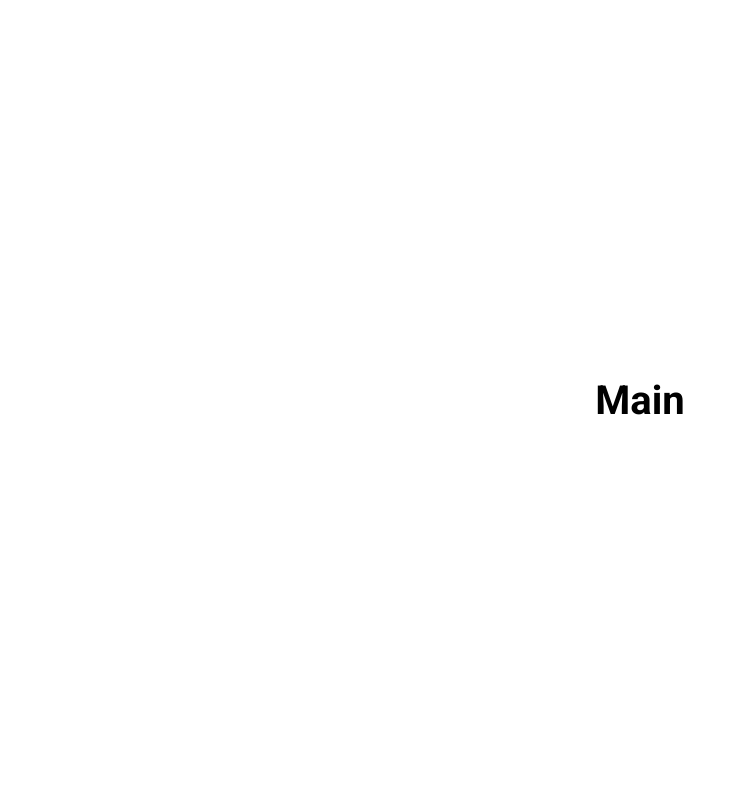
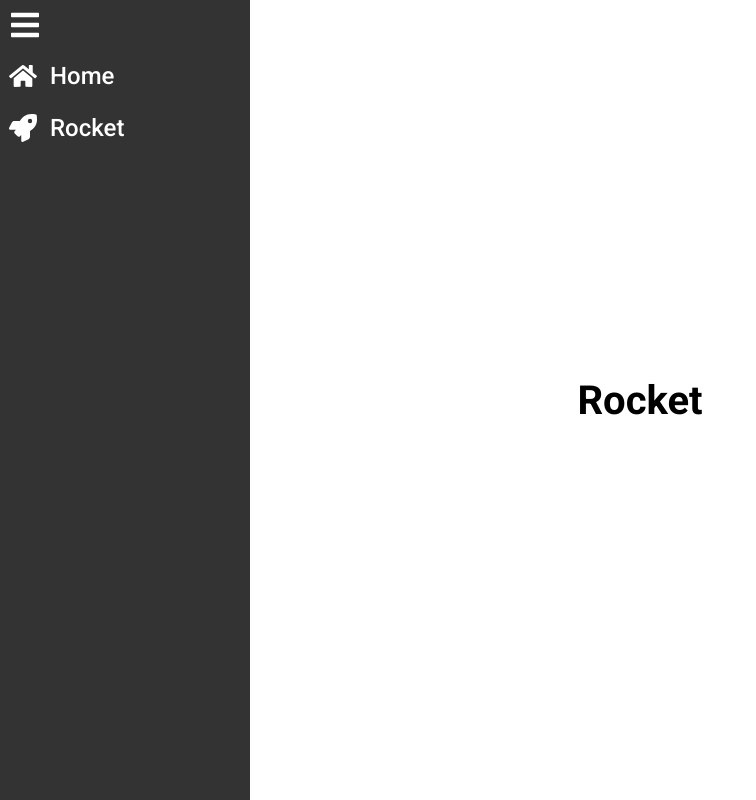
Before and after one commit to Idaslon/T.I.L, a React (Create React App) app in the folder React - Css Design/responsive-sidebar/: page /rocket in a window 1280 px wide. Shown: the whole page, without its empty margins (0-756 px from the left). Built offline with nearby package versions, Linux system fonts and the light colour scheme; the HTML template or start-up script is replaced by a standard one.

Commit message:
Sidebar finished

```diff
--- a/React - Css Design/responsive-sidebar/package.json
+++ b/React - Css Design/responsive-sidebar/package.json
@@ -10,9 +10,11 @@
     "@types/node": "^12.0.0",
     "@types/react": "^16.9.0",
     "@types/react-dom": "^16.9.0",
+    "@types/react-router-dom": "^5.1.5",
     "react": "^16.13.1",
     "react-dom": "^16.13.1",
     "react-icons": "^3.10.0",
+    "react-router-dom": "^5.2.0",
     "react-scripts": "3.4.1",
     "styled-components": "^5.1.1",
     "typescript": "~3.7.2"
--- a/React - Css Design/responsive-sidebar/src/App.tsx
+++ b/React - Css Design/responsive-sidebar/src/App.tsx
@@ -1,17 +1,20 @@
 import React from 'react';
+import { BrowserRouter } from 'react-router-dom';
 
 import Sidebar from './components/Sidebar'
-import Main from './pages/Main'
 
 import GlobalStyles from './styles/global'
 
+import Routes from './routes';
+
 const App: React.FC = () => {
   return (
-    <>
+    <BrowserRouter>
       <GlobalStyles />
       <Sidebar />
-      <Main />
-    </>
+
+      <Routes />
+    </BrowserRouter>
   );
 }
 
--- /dev/null
+++ b/React - Css Design/responsive-sidebar/src/components/Sidebar/Item/index.tsx
@@ -0,0 +1,22 @@
+import React from 'react';
+
+import { Container, Name } from './styles';
+
+interface OwnProps {
+  name: string;
+  to: string;
+  icon: any;
+}
+
+type ItemProps = OwnProps
+
+const Item: React.FC<ItemProps> = ({ name, icon: Icon, to }) => {
+  return (
+    <Container to={to}>
+      <Name>{name}</Name>
+      <Icon></Icon>
+    </Container>
+  )
+}
+
+export default Item;
--- /dev/null
+++ b/React - Css Design/responsive-sidebar/src/components/Sidebar/Item/styles.ts
@@ -0,0 +1,50 @@
+import styled from 'styled-components';
+import { Link } from 'react-router-dom';
+
+import colors from '../../../styles/colors'
+
+export const Container = styled(Link)`
+  display: flex;
+  align-items: center;
+
+  width: 100%;
+  padding: 12px 0px;
+
+  cursor: pointer;
+  transition: margin .4s;
+
+  &:first-child {
+    margin-top: 50px;
+  }
+
+  @media (min-width: 768px) {
+    &:hover{
+      background: ${colors.terteary}
+    }
+  }
+
+  > svg {
+    position: fixed;
+    left: 9px;
+
+    margin-right: 20px;
+
+    font-size: 1.75rem;
+    font-size: 28px;
+    color: #fff;
+
+    @media (max-width: 768px) {
+      &:hover {
+        color: #7159c1;
+      }
+    }
+  }
+`;
+
+export const Name = styled.span`
+  margin-left: 50px;
+
+  font-size: 1.5rem;
+  font-size: 24px;
+  color: #fff;
+`;
--- a/React - Css Design/responsive-sidebar/src/components/Sidebar/index.tsx
+++ b/React - Css Design/responsive-sidebar/src/components/Sidebar/index.tsx
@@ -1,9 +1,21 @@
 import React from 'react';
+import { FaHome, FaRocket } from "react-icons/fa";
 
-// import { Container } from './styles';
+import Item from './Item';
+import { Wrapper, BarsIcon, Content  } from './styles';
 
 const Sidebar: React.FC = () => {
-  return <div />;
+
+  return (
+    <Wrapper>
+      <BarsIcon />
+
+      <Content>
+        <Item name='Home' icon={FaHome} to='/home' />
+        <Item name='Rocket' icon={FaRocket} to='/rocket' />
+      </Content>
+    </Wrapper>
+  )
 }
 
 export default Sidebar;
--- /dev/null
+++ b/React - Css Design/responsive-sidebar/src/components/Sidebar/styles.ts
@@ -0,0 +1,45 @@
+import styled from 'styled-components';
+import { FaBars } from "react-icons/fa";
+
+import colors from '../../styles/colors'
+
+export const Content = styled.div`
+  position: fixed;
+  top: 0;
+  left: -200px;
+
+  width: 250px;
+  min-height: 100vh;
+  background: ${colors.secondary};
+
+  transition: all .3s ease-in;
+
+  @media (min-width: 768px) {
+    left: 0;
+  }
+`;
+
+export const BarsIcon = styled(FaBars)`
+  z-index: 4;
+
+  position: fixed;
+  top: 9px;
+  left: 9px;
+
+  font-size: 2rem;
+  font-size: 32px;
+  color: #fff;
+
+  cursor: pointer;
+`;
+
+export const Wrapper = styled.div`
+  display: flex;
+  flex-direction: column;
+
+  width: 250px;
+
+  ${BarsIcon}:hover + ${Content} {
+    left: 0;
+  }
+`
--- a/React - Css Design/responsive-sidebar/src/pages/Main/index.tsx
+++ b/React - Css Design/responsive-sidebar/src/pages/Home/index.tsx
@@ -5,7 +5,7 @@ import { Container, Title } from './styles';
 const Main: React.FC = () => {
   return (
     <Container>
-      <Title>Main</Title>
+      <Title>Home</Title>
     </Container>
   )
 }
--- /dev/null
+++ b/React - Css Design/responsive-sidebar/src/pages/Rocket/index.tsx
@@ -0,0 +1,13 @@
+import React from 'react';
+
+import { Container, Title } from './styles';
+
+const Main: React.FC = () => {
+  return (
+    <Container>
+      <Title>Rocket</Title>
+    </Container>
+  )
+}
+
+export default Main;
--- /dev/null
+++ b/React - Css Design/responsive-sidebar/src/pages/Rocket/styles.ts
@@ -0,0 +1,15 @@
+import styled from 'styled-components';
+
+export const Container = styled.div`
+  display: flex;
+  justify-content: center;
+  align-items: center;
+  flex: 1;
+
+  min-height: 100vh;
+`;
+
+export const Title = styled.h1`
+  font-size: 40px;
+  font-size: 2.5rem;
+`
--- /dev/null
+++ b/React - Css Design/responsive-sidebar/src/routes.tsx
@@ -0,0 +1,15 @@
+import React from 'react';
+import { Switch, Route } from 'react-router-dom';
+
+import Home from './pages/Home'
+import Rocket from './pages/Rocket'
+
+const routes = () => (
+  <Switch>
+    <Route path='/home' component={Home}/>
+    <Route path='/rocket'component={Rocket} />
+  </Switch>
+)
+
+
+export default routes;
--- /dev/null
+++ b/React - Css Design/responsive-sidebar/src/styles/colors.ts
@@ -0,0 +1,5 @@
+export default {
+  primary: '',
+  secondary: '#333',
+  terteary: '#444',
+}
```
Also changed, not shown: React - Css Design/responsive-sidebar/src/pages/Home/styles.ts (renamed from React - Css Design/responsive-sidebar/src/pages/Main/styles.ts), 1 other file (tests, documents, lock files or other folders).
